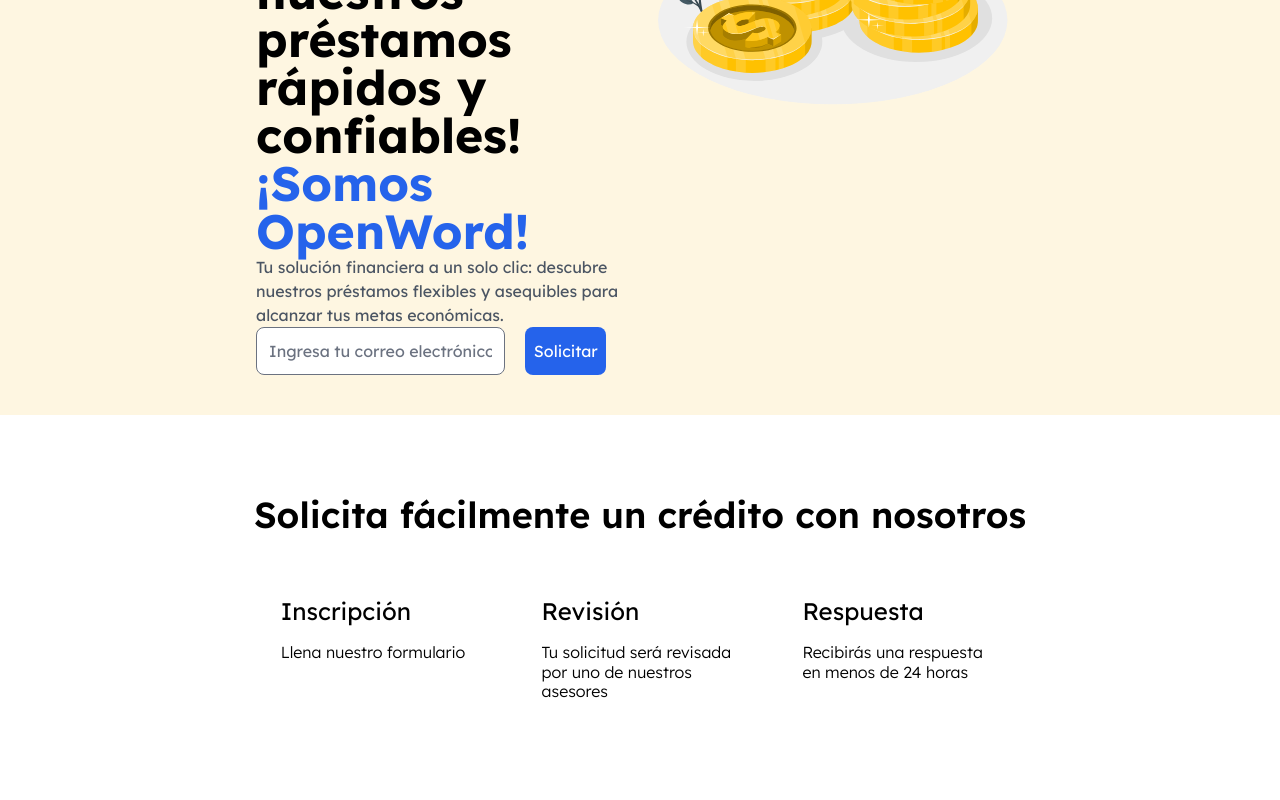
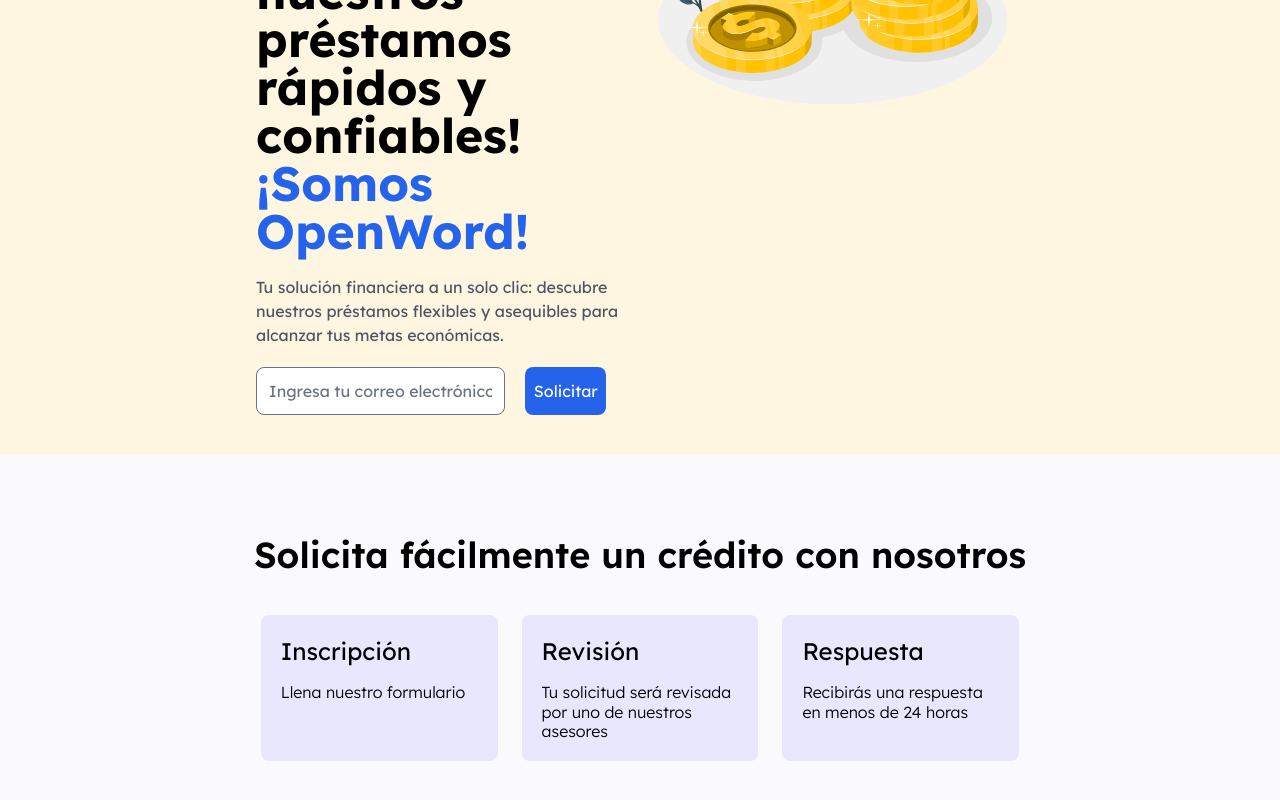
Before and after one commit to miguelhenaoa/next-js-challenge, a Next.js app: page / in a window 1280 px wide. Shown: the part 392-1192 px from the top of the page. Built offline with nearby package versions, Linux system fonts and the light colour scheme.

Commit message:
style: set colors

```diff
--- a/app/page.tsx
+++ b/app/page.tsx
@@ -12,7 +12,7 @@
   return (
     <section className="">
       <section className="px-5 bg-[#fef6e1] grid grid-cols-1 py-10 lg:grid-cols-2 sm:px-10 lg:px-64">
-        <div className="col-span-1 grid">
+        <div className="col-span-1 grid gap-y-5">
           <div>
             <h2 className="text-3xl md:text-4xl lg:text-5xl">{text}  </h2>
             <h2 className="text-blue-600 text-3xl md:text-4xl lg:text-5xl">¡Somos OpenWord!</h2>
@@ -36,7 +36,7 @@
           height={600}
         />
       </section>
-      <section className="py-20 grid justify-center gap-y-10">
+      <section className="bg-[#fafafc] py-20 grid justify-center gap-y-10">
         <h3 className="text-center text-2xl sm:text-3xl md:text-4xl">Solicita fácilmente un crédito con nosotros</h3>
         <div className="w-100 grid grid-cols-1 gap-x-6 gap-y-6 lg:grid-cols-5">
           <Card
--- a/components/card.tsx
+++ b/components/card.tsx
@@ -9,7 +9,7 @@
 
 export default function Card({ className, title, description, color }: CardProps) {
   return (
-    <div className={`${className} rounded-lg bg-[${color}] p-5`}>
+    <div className={`${className} rounded-lg bg-[#e8e7fe] p-5`}>
       <span className='text-lg sm:text-2xl'>{title}</span>
       <p className='pt-2 font-light	sm:pt-4'>{description}</p>
     </div>
```
